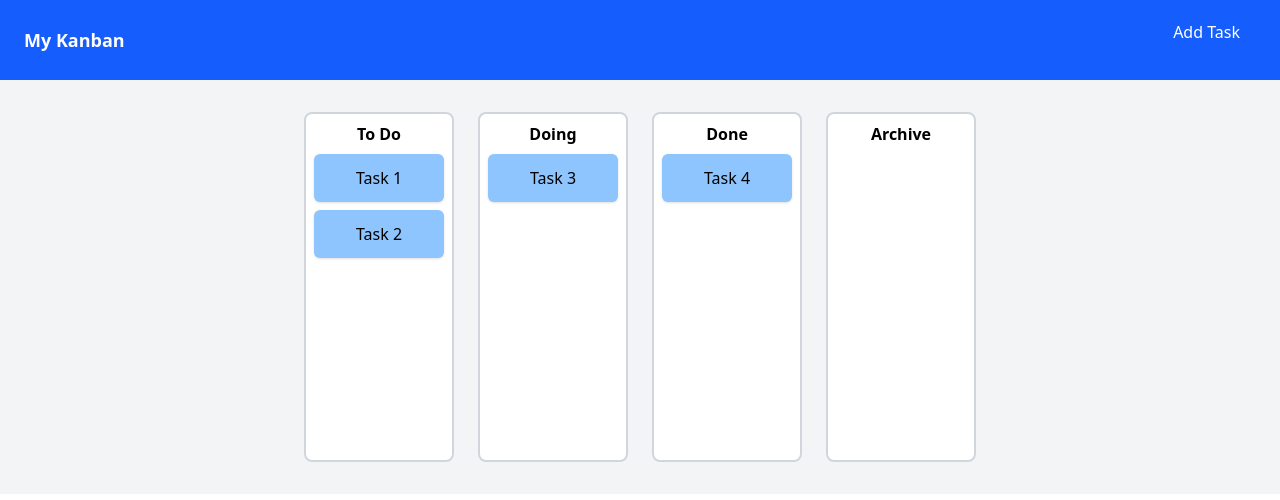
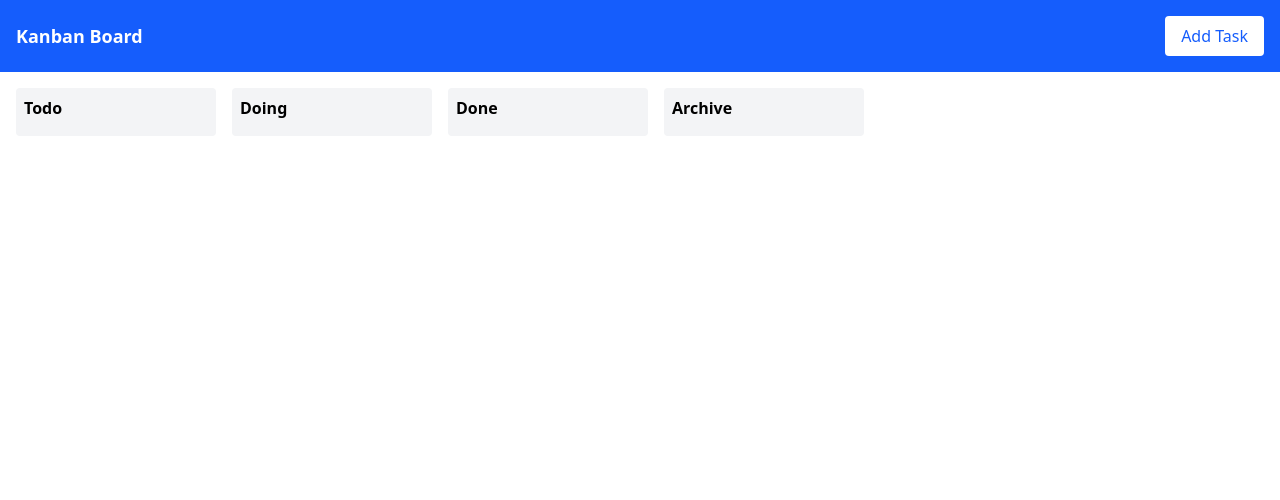
Before and after one commit to GaniB0SSI/kanban-board, a SvelteKit app: page / in a window 1280 px wide. Shown: the top 500 px of the page. Built offline with nearby package versions, Linux system fonts and the light colour scheme.

Commit message:
chore: move TaskModal to lib/components and fix accessibility

```diff
--- /dev/null
+++ b/src/lib/components/TaskModal.svelte
@@ -0,0 +1,70 @@
+<script>
+	export let open = false;
+	export let onAddTask;
+
+	let title = "";
+	let description = "";
+	let dueDate = "";
+	let storyPoints = 1;
+	let priority = "Medium";
+
+	let dialogEl;
+
+	function showDialog() {
+		open = true;
+		dialogEl?.showModal();
+	}
+
+	function closeDialog() {
+		open = false;
+		dialogEl?.close();
+	}
+
+	function submitTask() {
+		if (!title.trim()) return;
+
+		const task = {
+			id: Date.now(),
+			title: title.trim(),
+			description: description.trim(),
+			creationDate: new Date().toISOString(),
+			dueDate,
+			storyPoints: Number(storyPoints),
+			priority,
+			lane: "todo",
+		};
+
+		onAddTask(task);
+		resetForm();
+	}
+
+	function resetForm() {
+		title = "";
+		description = "";
+		dueDate = "";
+		storyPoints = 1;
+		priority = "Medium";
+		closeDialog();
+	}
+</script>
+
+<dialog bind:this={dialogEl}>
+	<form onsubmit={e => { e.preventDefault(); submitTask(); }} class="p-4 flex flex-col gap-3 w-[300px]">
+		<h2 class="text-lg font-semibold">Add New Task</h2>
+
+		<input type="text" placeholder="Title" value={title} oninput={e => title = e.target.value} required class="border px-2 py-1 rounded"/>
+		<textarea placeholder="Description" value={description} oninput={e => description = e.target.value} class="border px-2 py-1 rounded"/>
+		<input type="date" value={dueDate} oninput={e => dueDate = e.target.value} class="border px-2 py-1 rounded"/>
+		<input type="number" min="1" max="100" value={storyPoints} oninput={e => storyPoints = +e.target.value} class="border px-2 py-1 rounded"/>
+		<select value={priority} oninput={e => priority = e.target.value} class="border px-2 py-1 rounded">
+			<option>Low</option>
+			<option>Medium</option>
+			<option>High</option>
+		</select>
+
+		<div class="flex justify-end gap-2 mt-2">
+			<button type="button" onclick={closeDialog} class="px-3 py-1 bg-gray-200 rounded hover:bg-gray-300">Cancel</button>
+			<button type="submit" class="px-3 py-1 bg-blue-600 text-white rounded hover:bg-blue-700">Add</button>
+		</div>
+	</form>
+</dialog>
--- a/src/routes/+page.svelte
+++ b/src/routes/+page.svelte
@@ -1,117 +1,69 @@
 <script>
-	import { flip } from "svelte/animate";
+import TaskModal from "$lib/components/TaskModal.svelte";
+	// Tasks array
+	let tasks = [];
 
-	let todo = ["Task 1", "Task 2"];
-	let doing = ["Task 3"];
-	let done = ["Task 4"];
-	let archive = [];
-	let newTask = "";
-	let showModal = false;
+	// Modal reference
+	let modalRef;
 
-
-	function handleDragStart(item, from, e) {
-		e.dataTransfer.setData("item", item);
-		e.dataTransfer.setData("from", from);
+	// Add a new task
+	function addTask(newTask) {
+		tasks = [...tasks, newTask];
 	}
 
-	function handleDragOver(e) {
-		e.preventDefault();
+	// Open the modal
+	function openModal() {
+		modalRef.showDialog();
 	}
 
-	function handleDrop(to, e) {
-		e.preventDefault();
+	// Drag & Drop
+	let draggedTaskId = null;
 
-		const item = e.dataTransfer.getData("item");
-		const from = e.dataTransfer.getData("from");
-
-		if (from === "todo") todo = todo.filter(i => i !== item);
-		if (from === "doing") doing = doing.filter(i => i !== item);
-		if (from === "done") done = done.filter(i => i !== item);
-		if (from === "archive") archive = archive.filter(i => i !== item);
-
-		if (to === "todo") todo.push(item);
-		if (to === "doing") doing.push(item);
-		if (to === "done") done.push(item);
-		if (to === "archive") archive.push(item);
+	function handleDragStart(taskId) {
+		draggedTaskId = taskId;
 	}
 
-	function openModal() {
-		showModal = true;
-		newTask = "";
-	}
-
-	function addTask() {
-		if (newTask.trim() === "") return;
-		todo.push(newTask.trim());
-		newTask = "";
-		showModal = false;
+	function handleDrop(lane) {
+		if (!draggedTaskId) return;
+		tasks = tasks.map(t => t.id === draggedTaskId ? { ...t, lane } : t);
+		draggedTaskId = null;
 	}
 </script>
 
-<!-- 🧭 Navigation bar -->
-<nav class="flex justify-between items-center bg-blue-600 text-white px-6 py-3">
-	<h1 class="text-lg font-semibold">My Kanban</h1>
-	<button
-	onclick={openModal}
-	class="mb-4 px-4 py-2 bg-blue-600 text-white rounded hover:bg-blue-700"
->
-	Add Task
-</button>
-</nav>
+<!-- Header / Add Task -->
+<div class="flex justify-between items-center p-4 bg-blue-600 text-white">
+	<h1 class="text-lg font-semibold">Kanban Board</h1>
+	<button onclick={openModal} class="px-4 py-2 bg-white text-blue-600 rounded hover:bg-blue-100">
+		Add Task
+	</button>
+</div>
 
-<!-- 📋 Board -->
-<main class="flex justify-center gap-6 p-8 bg-gray-100 min-h-[400px]">
-	{#each [
-		{ id: "todo", title: "To Do", items: todo },
-		{ id: "doing", title: "Doing", items: doing },
-		{ id: "done", title: "Done", items: done },
-		{ id: "archive", title: "Archive", items: archive }
-	] as { id, title, items }}
+<!-- Kanban Board -->
+<div class="flex gap-4 p-4">
+	{#each ["todo", "doing", "done", "archive"] as lane}
 		<section
-			class="h-[350px] w-[150px] bg-white border-2 border-gray-300 rounded-lg flex flex-col items-center justify-start p-2"
-			ondragover={handleDragOver}
-			ondrop={(e) => handleDrop(id, e)}
+			role="list"
+			class="w-[200px] bg-gray-100 p-2 rounded flex flex-col gap-2"
+			ondragover={e => e.preventDefault()}
+			ondrop={() => handleDrop(lane)}
 		>
-			<h2 class="font-bold mb-2">{title}</h2>
-			{#each items as item (item)}
-				<article
-					class="p-3 bg-blue-300 rounded-md mb-2 cursor-move w-full text-center shadow"
+			<h2 class="font-bold mb-2 capitalize">{lane}</h2>
+
+			{#each tasks.filter(t => t.lane === lane) as task (task.id)}
+				<div
+					class="bg-white p-2 rounded shadow cursor-move"
 					draggable="true"
-					ondragstart={(e) => handleDragStart(item, id, e)}
-					animate:flip
+					ondragstart={() => handleDragStart(task.id)}
 				>
-					{item}
-				</article>
+					<h3 class="font-semibold">{task.title}</h3>
+					<p class="text-sm">{task.description}</p>
+					<p class="text-xs text-gray-500">Due: {task.dueDate}</p>
+					<p class="text-xs text-gray-500">SP: {task.storyPoints} | Priority: {task.priority}</p>
+				</div>
 			{/each}
 		</section>
 	{/each}
-</main>
+</div>
 
-<!-- 💬 Modal -->
-{#if showModal}
-	<div class="fixed inset-0 bg-black/40 flex justify-center items-center">
-		<div class="bg-white rounded-lg shadow-lg p-6 w-[300px]">
-			<h2 class="text-lg font-semibold mb-3">Add a new task</h2>
-			<input
-				bind:value={newTask}
-				type="text"
-				placeholder="Task name..."
-				class="border border-gray-300 rounded w-full px-2 py-1 mb-3 focus:outline-none focus:ring"
-			/>
-			<div class="flex justify-end gap-2">
-				<button
-	class="px-3 py-1 rounded bg-gray-200 hover:bg-gray-300"
-	onclick={() => (showModal = false)}
->
-	Cancel
-</button>
-				<button
-					class="px-3 py-1 rounded bg-blue-600 text-white hover:bg-blue-700"
-					onclick={() => addTask()}
-				>
-					Add
-				</button>
-			</div>
-		</div>
-	</div>
-{/if}
+<!-- Task Modal -->
+<TaskModal bind:this={modalRef} onAddTask={addTask}/>
```
